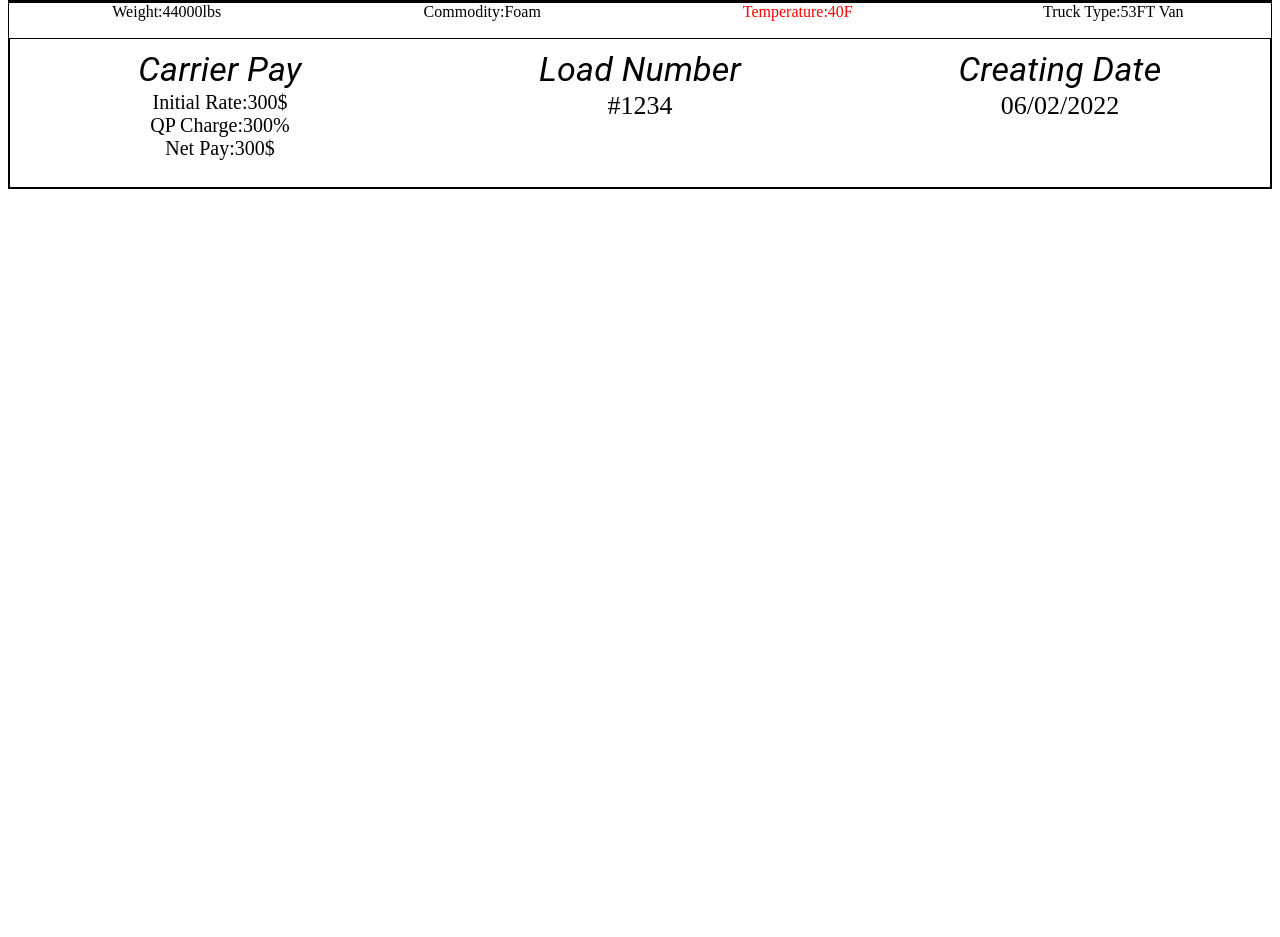
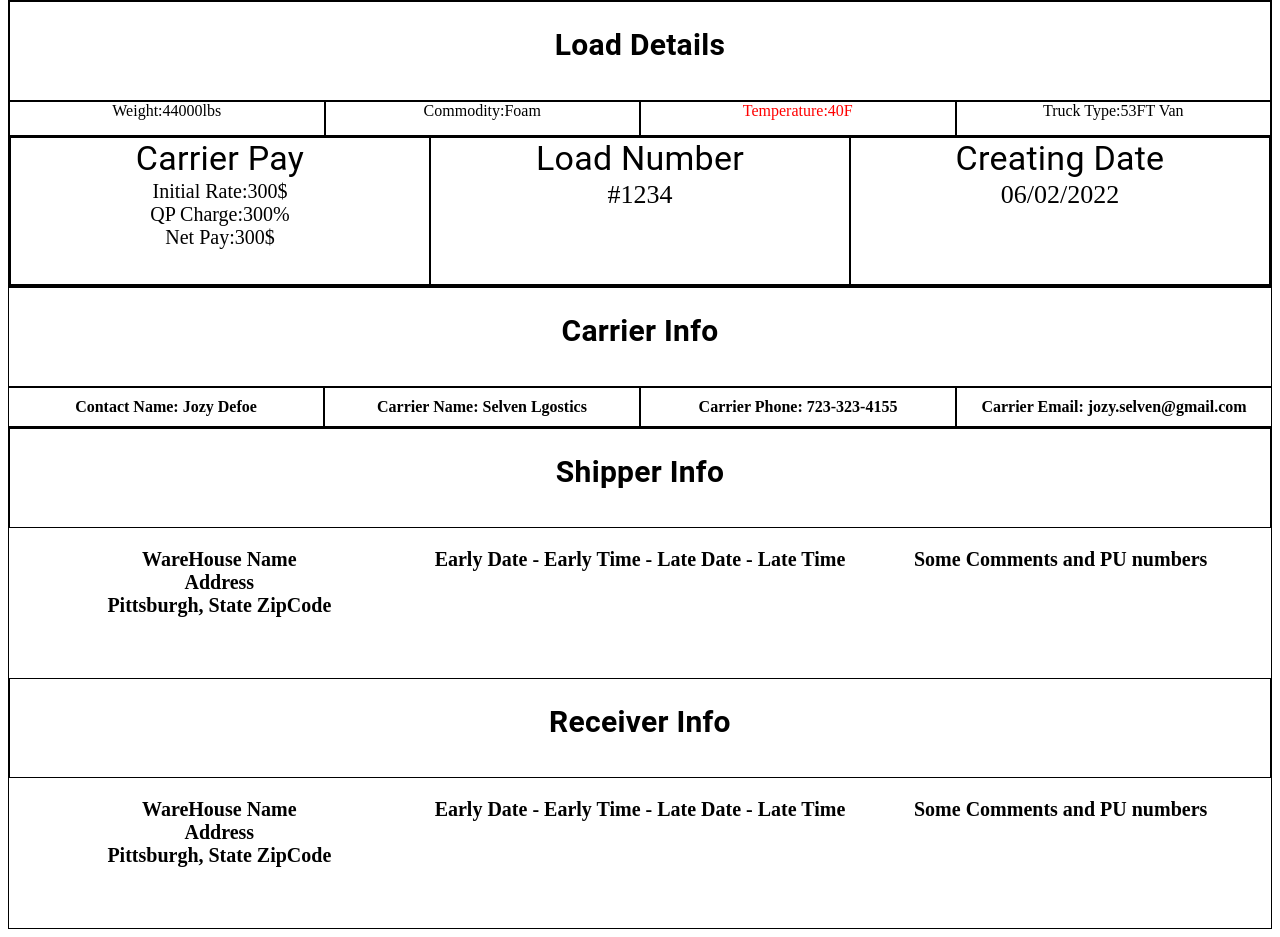
Before and after one commit to TatulMesropyan/Punchin-System-Front, a React (Create React App) app: page /ratecon in a window 1280 px wide. Shown: the part 200-1137 px from the top of the page. Before the commit the page ends 800 px from the top, so only its background shows below. Built offline with nearby package versions, Linux system fonts and the light colour scheme.

Commit message:
Finished ratecon Template

```diff
--- a/src/RateconTemplate/RateCon.js
+++ b/src/RateconTemplate/RateCon.js
@@ -5,7 +5,7 @@ import RateConBody from "./RateconBody/RateConBody";
 const RateCon = ({headerData}) => {
     return (
         <Box>
-            <Grid sx={{border: '2px solid black'}} paddingBottom='20px'>
+            <Grid sx={{border: '2px solid black'}} >
             <RateConHeader headerData={headerData}/>
             </Grid>
             <RateConBody/>
--- a/src/RateconTemplate/RateconBody/RateConBodyLower.jsx
+++ b/src/RateconTemplate/RateconBody/RateConBodyLower.jsx
@@ -1,8 +1,44 @@
 import React from "react";
-
+import {Box, Grid, Typography} from "@mui/material";
 export const RateConBodyLower = () =>{
     return(
-        <>
-        </>
-    )
+        <Box sx={{border:'1px solid black'}}>
+            <Grid xs={12} paddingBottom='15px' border='1px solid black' minHeight='100px'>
+            <Typography fontWeight='bold' textAlign='center' fontSize='30px' paddingTop='20px'>
+                Shipper Info
+            </Typography>
+        </Grid>
+            <Grid xs={12} container paddingTop='20px' minHeight='150px'>
+            <Grid xs={4} item textAlign='center'>
+                <span style={{fontSize:'20px',fontWeight:'bold'}}>{' WareHouse Name'}<br/></span>
+                <span style={{fontSize:'20px',fontWeight:'bold'}}>{'Address'}<br/></span>
+                <span style={{fontSize:'20px',fontWeight:'bold'}}>{`${'Pittsburgh'}, ${'State'} ${'ZipCode'}`}</span>
+            </Grid>
+                <Grid xs={4} item textAlign='center'>
+                    <span style={{fontSize:'20px',fontWeight:'bold'}}>{'Early Date - Early Time'} - {'Late Date - Late Time'}</span>
+                </Grid>
+                <Grid xs={4} item textAlign='center'>
+                    <span style={{fontSize:'20px',fontWeight:'bold'}}>{'Some Comments and PU numbers'}</span>
+                </Grid>
+        </Grid >
+            <Grid xs={12} paddingBottom='15px' border='1px solid black' minHeight='100px'>
+                <Typography fontWeight='bold' textAlign='center' fontSize='30px' paddingTop='20px'>
+                    Receiver Info
+                </Typography>
+            </Grid>
+            <Grid xs={12} container paddingTop='20px' minHeight='150px'>
+                <Grid xs={4} item textAlign='center'>
+                    <span style={{fontSize:'20px',fontWeight:'bold',paddingBottom:'2px'}}>{' WareHouse Name'}<br/></span>
+                    <span style={{fontSize:'20px',fontWeight:'bold'}}>{'Address'}<br/></span>
+                    <span style={{fontSize:'20px',fontWeight:'bold'}}>{`${'Pittsburgh'}, ${'State'} ${'ZipCode'}`}</span>
+                </Grid>
+                <Grid xs={4} item textAlign='center'>
+                    <span style={{fontSize:'20px',fontWeight:'bold'}}>{'Early Date - Early Time'} - {'Late Date - Late Time'}</span>
+                </Grid>
+                <Grid xs={4} item textAlign='center'>
+                    <span style={{fontSize:'20px',fontWeight:'bold'}}>{'Some Comments and PU numbers'}</span>
+                </Grid>
+            </Grid >
+        </Box>
+        )
 }
--- a/src/RateconTemplate/RateconBody/RateConBodyMiddle.jsx
+++ b/src/RateconTemplate/RateconBody/RateConBodyMiddle.jsx
@@ -1,11 +1,27 @@
 import React from "react";
-import {Box, Grid} from "@mui/material";
+import {Box, Grid, Typography} from "@mui/material";
 
 export const RateConBodyMiddle = () => {
     return(
         <Box>
-            <Grid xs={12}>
-
+            <Grid xs={12} border='1px solid black' height='100px'>
+                <Typography fontWeight='bold' textAlign='center' fontSize='30px' paddingTop='20px'>
+                    Carrier Info
+                </Typography>
+            </Grid>
+            <Grid xs={12} container minHeight='40px' textAlign='center'>
+                <Grid item  border='1px solid black' xs={3} paddingTop='10px'>
+                    <span  style={{fontSize:'16px',fontWeight:'bold'}}>Contact Name: {'Jozy Defoe'}</span>
+                </Grid>
+                <Grid item  border='1px solid black' xs={3} paddingTop='10px'>
+                    <span  style={{fontSize:'16px',fontWeight:'bold'}}>Carrier Name: {'Selven Lgostics'}</span>
+                </Grid>
+                <Grid item  border='1px solid black' xs={3} paddingTop='10px'>
+                    <span  style={{fontSize:'16px',fontWeight:'bold'}}>Carrier Phone: {'723-323-4155'}</span>
+                </Grid>
+                <Grid item border='1px solid black' xs={3} paddingTop='10px'>
+                    <span  style={{fontSize:'16px',fontWeight:'bold'}}>Carrier Email: {'jozy.selven@gmail.com'}</span>
+                </Grid>
             </Grid>
         </Box>
     )
--- a/src/RateconTemplate/RateconBody/RateconBodyUpper.jsx
+++ b/src/RateconTemplate/RateconBody/RateconBodyUpper.jsx
@@ -4,29 +4,34 @@ import {Box, Grid, Typography} from "@mui/material";
 export const RateconBodyUpper = () => {
     return (
        <Box>
+           <Grid minHeight='100px' xs={12} border='1px solid black' height='100px'>
+               <Typography fontWeight='bold' textAlign='center' fontSize='30px' paddingTop='20px'>
+                   Load Details
+               </Typography>
+           </Grid>
            <Grid xs={12} container height='35px'>
-              <Grid xs={3}>Weight:{'44000'}lbs</Grid>
-               <Grid xs={3}>Commodity:{'Foam'}</Grid>
-               <Grid xs={3} sx={{color:'red'}}>Temperature:{'40F'}</Grid>
-               <Grid xs={3}>Truck Type:{'53FT Van'}</Grid>
+              <Grid xs={3} border='1px solid black'>Weight:{'44000'}lbs</Grid>
+               <Grid xs={3} border='1px solid black'>Commodity:{'Foam'}</Grid>
+               <Grid xs={3} sx={{color:'red'}} border='1px solid black'>Temperature:{'40F'}</Grid>
+               <Grid xs={3} border='1px solid black'>Truck Type:{'53FT Van'}</Grid>
            </Grid>
-           <Grid xs={12} container sx={{border:'1px solid black',height:'150px',paddingTop:'10px'}}>
-               <Grid item xs={4}>
-                   <Typography fontStyle='italic' variant='h4'>
+           <Grid xs={12} container sx={{border:'1px solid black',height:'150px'}}>
+               <Grid item xs={4} border='1px solid black'>
+                   <Typography variant='h4'>
                        Carrier Pay
                    </Typography>
                    <span style={{fontSize:'20px'}}>Initial Rate:{'300'}$</span><br/>
                    <span style={{fontSize:'20px'}}>QP Charge:{'300'}%</span><br/>
                    <span style={{fontSize:'20px'}}>Net Pay:{'300'}$</span><br/>
                </Grid>
-                <Grid item xs={4} >
-                    <Typography fontStyle='italic' variant='h4'>
+                <Grid item xs={4} border='1px solid black'>
+                    <Typography variant='h4'>
                         Load Number
                     </Typography>
                     <span style={{fontSize:'26px'}}>#{'1234'}</span>
                 </Grid>
-               <Grid xs={4}>
-                   <Typography fontStyle='italic' variant='h4'>
+               <Grid xs={4} border='1px solid black'>
+                   <Typography variant='h4'>
                        Creating Date
                    </Typography>
                    <span style={{fontSize:'26px'}}>{'06/02/2022'}</span>
--- a/src/RateconTemplate/RateconHeader/HeaderLeftSide.jsx
+++ b/src/RateconTemplate/RateconHeader/HeaderLeftSide.jsx
@@ -4,11 +4,12 @@ import {Grid} from "@mui/material";
 const HeaderLeftSide = () => {
     return(
         <Grid>
-            138 RUTH ST PITTSBURGH, PA 15211<br />
+            138 Ruth ST Pittsburgh, PA 15211<br />
             main.greenlinelogistics@gmail.com<br />
             MC#1338972<br />
-           Payable's Email:talinagreenline@gmail.com<br />
-           Payable's Phone:(412) 415-7706 EXT 404 <br />
+            Carrier Payables<br/>
+            Email:talinagreenline@gmail.com<br />
+            Phone:(412) 415-7706 EXT 404 <br />
         </Grid>
     )
 }
--- a/src/RateconTemplate/RateconHeader/HeaderRightSide.jsx
+++ b/src/RateconTemplate/RateconHeader/HeaderRightSide.jsx
@@ -9,7 +9,7 @@ const HeaderRightSide = ({headerData}) => {
                 Email: {headerData.brokerEmail}<br />
                 Phone: {headerData.brokerPhone}<br />
                 Manager's Name: Aida Davis<br />
-                Email:main.greenlinelogistics@gmail.com
+                Email:main.greenlinelogistics@gmail.com<br />
                 Phone:(870)205-8050<br />
             </Grid>
     )
```
